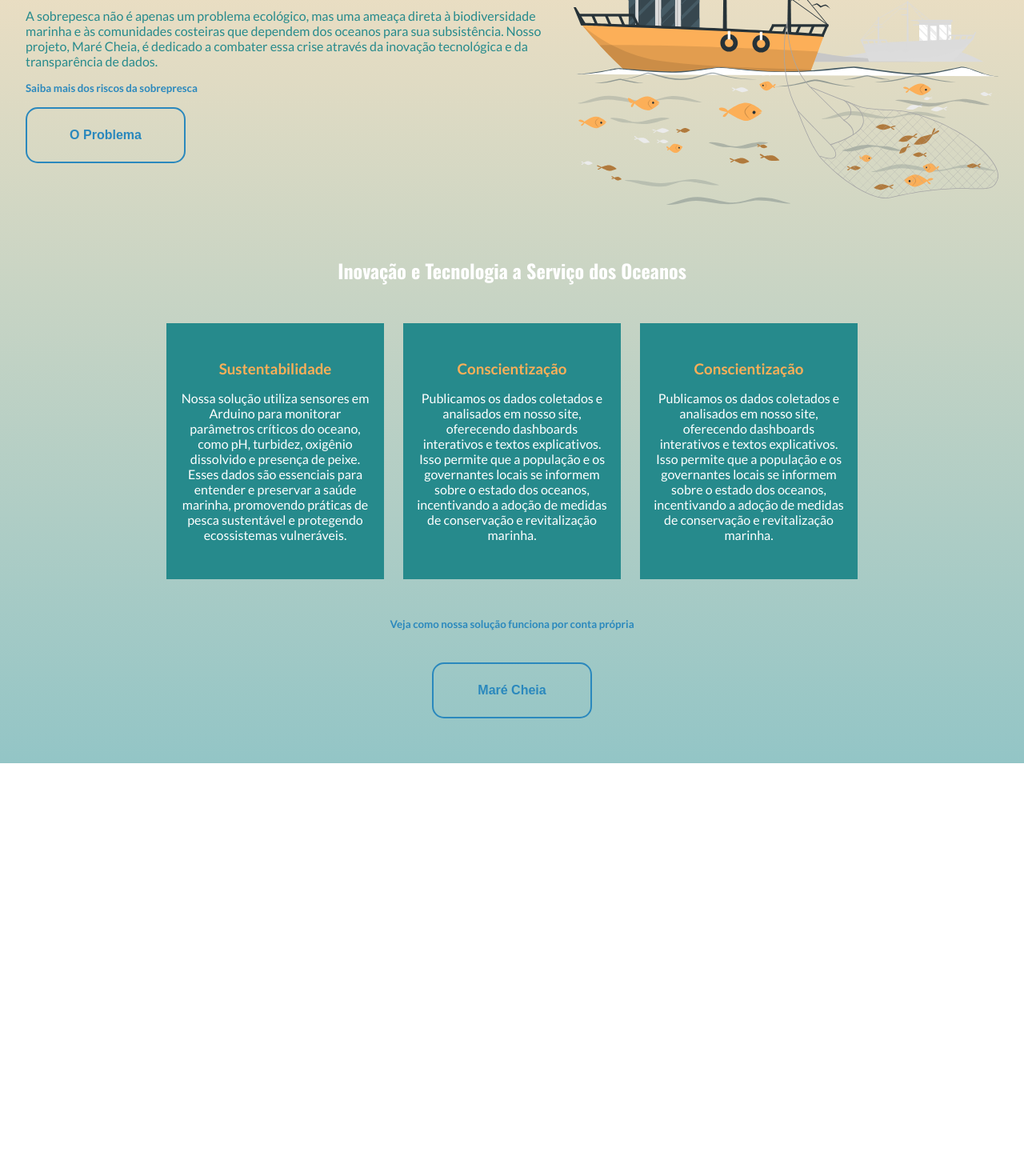
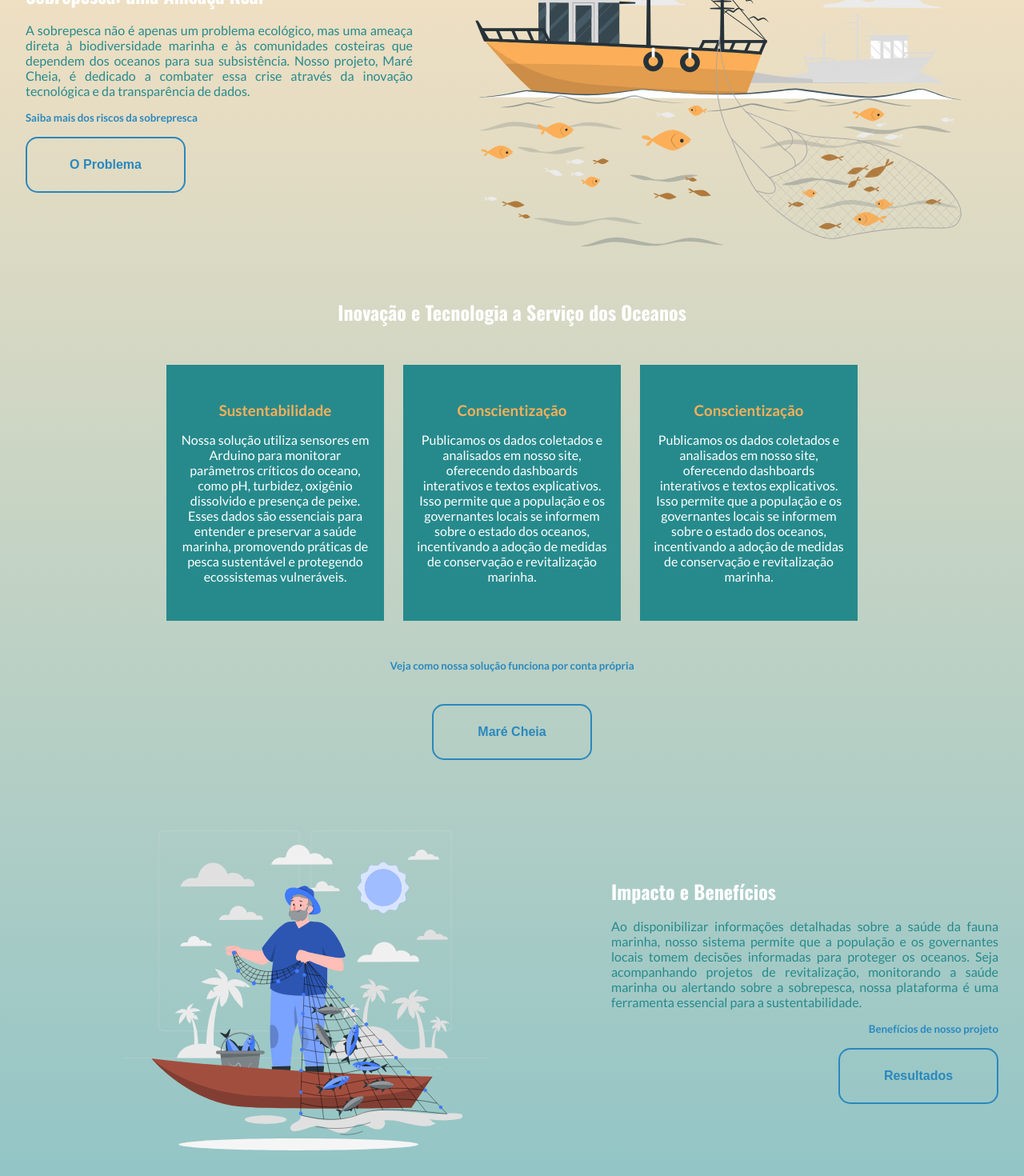
Before and after one commit to jorgebooz/MareCheia, a React (Vite) app: page / in a window 1280 px wide. Shown: the part 212-1682 px from the top of the page at 80% size. Before the commit the page ends 1166 px from the top, so only its background shows below. Built offline with nearby package versions, Linux system fonts and the light colour scheme.

Commit message:
feat: Impacto e beneficios

```diff
--- a/src/css/Home.module.css
+++ b/src/css/Home.module.css
@@ -17,13 +17,19 @@
     gap: 1rem;
     justify-content: center;
 }
+.container p{
+    text-align: justify;
+}
 .problemaBtn{
     width: 200px;
     height: 70px;
 }
 .imgUm{
-    height: 350px;
+    width: 700px;
+    height: 400px;
 }
+
+
 
 .inovacao{
     display: flex;
@@ -37,6 +43,7 @@
     gap: 1.5rem;
     padding: 2rem 0rem;
 }
+
 .card {
     background-color: var(--ocean-green);
     height: 20rem;
@@ -50,24 +57,26 @@
     padding: 1rem;
     justify-content: center;
     position: relative;
-  }
-
-  .card::before {
+}
+.card:hover{
+    cursor:default;
+}
+.card::before {
     content: '';
     position: absolute;
     bottom: 0;
-    right: 0; /* Começa na borda direita do card */
-    width: 0; /* Começa com largura zero */
-    height: 3px; /* Altura da linha */
-    background-color: var(--sun-yellow); /* Cor da linha */
-    transition: width 0.3s ease; /* Transição suave */
-  }
+    right: 0;
+    width: 0;
+    height: 3px;
+    background-color: var(--sun-yellow);
+    transition: width 0.3s ease;
+}
+.card:hover::before {
+    width: 100%;
+    right: auto;
+    left: 0;
 
-  .card:hover::before {
-    width: 100%; /* Aumenta a largura para cobrir todo o card */
-    right: auto; /* Reseta a posição right */
-    left: 0; /* Alinha a linha à borda esquerda do card */
-  }
+}
 
 .card h3{
     color: var(--sun-yellow);
@@ -78,3 +87,41 @@
     width: 200px;
     height: 70px;
 }
+
+
+.impactoContainer { grid-area: impactoContainer; }
+.imgDois{ grid-area: imgDois; }
+
+.impacto{
+    display: grid;
+    grid-template-areas:
+    'imgDois impactoContainer '
+    'imgDois impactoContainer '
+    'imgDois impactoContainer '
+    'imgDois impactoContainer ';
+    padding: 2rem 2rem;
+    gap: 2rem;
+
+}
+.impactoContainer{
+    display: flex;
+    flex-direction: column;
+    gap: 1rem;
+    justify-content: center;
+}
+.impactoContainer p{
+    text-align: justify;
+}
+.impactoContainer h5{
+    align-self: end;
+}
+.resultadosBtn{
+    width: 200px;
+    height: 70px;
+    align-self: end;
+}
+.imgDois{
+    width: 700px;
+    height: 400px;
+
+}
--- a/src/css/Nav.module.css
+++ b/src/css/Nav.module.css
@@ -13,6 +13,11 @@ nav{
     align-items: center;
 }
 
+nav button{
+    width: 150px;
+    height: 40px;
+}
+
 img{
     height: 2rem;
 }
--- a/src/css/style.css
+++ b/src/css/style.css
@@ -51,7 +51,6 @@
     user-select: none;
     -webkit-user-select: none;
     touch-action: manipulation;
-    width: 100%;
     will-change: transform;
 }
 .botaoUm:disabled {
--- a/src/routes/Home.jsx
+++ b/src/routes/Home.jsx
@@ -1,5 +1,6 @@
 import React from 'react';
 import pesca from '../assets/Home/pesca de arrasto.svg'
+import pescador from '../assets/Home/fishing with net.svg'
 import styles from '../css/Home.module.css'
 
 const Home = () => {
@@ -34,6 +35,18 @@ const Home = () => {
       <h5>Veja como nossa solução funciona por conta própria</h5>
       <button className={`${styles.mareCheiaBtn} botaoUm`}>Maré Cheia</button>
     </section>
+
+    <section className={styles.impacto}>
+      <div className={styles.impactoContainer}>
+        <h2>Impacto e Benefícios</h2>
+        <p>Ao disponibilizar informações detalhadas sobre a saúde da fauna marinha, nosso sistema permite que a população e os governantes locais tomem decisões informadas para proteger os oceanos. Seja acompanhando projetos de revitalização, monitorando a saúde marinha ou alertando sobre a sobrepesca, nossa plataforma é uma ferramenta essencial para a sustentabilidade.</p>
+        <h5>Benefícios de nosso projeto</h5>
+        <button className={`${styles.resultadosBtn} botaoUm`}>Resultados</button>
+      </div>
+      <img src={pescador} alt="pesca" className={styles.imgDois}/>
+    </section>
+
+
     </>
 
   );
```
Also changed, not shown: src/assets/Home/fishing with net.svg (added).
